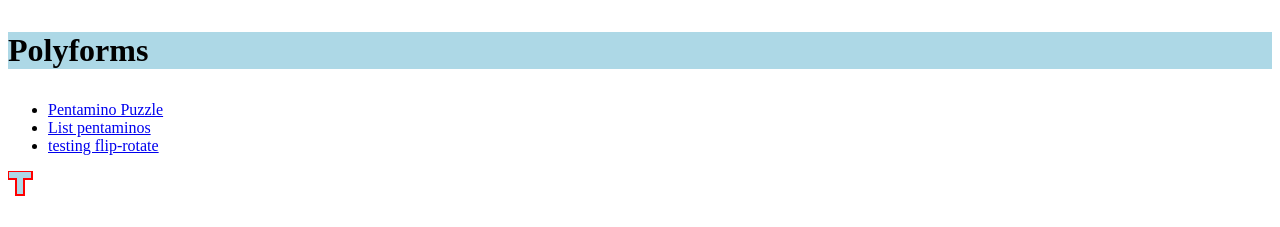
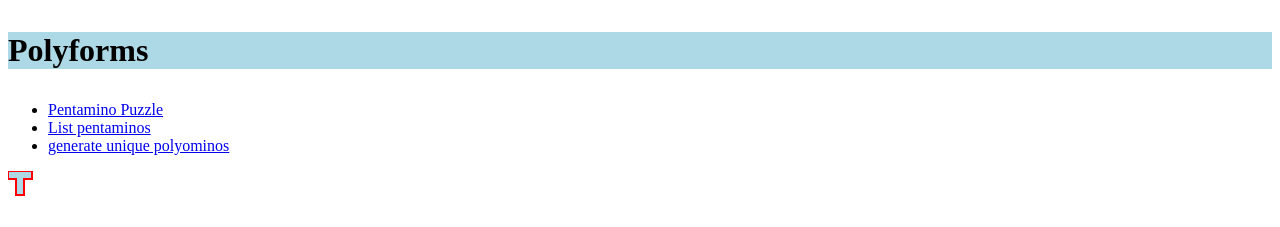
Before and after one commit to cognominal/svelte-wasm-polyforms, a SvelteKit app: page / in a window 1280 px wide. Shown: the top 227 px of the page. Built offline with nearby package versions, Linux system fonts and the light colour scheme.

Commit message:
remove unused page, replace by upcoming one

```diff
--- a/src/routes/+layout.svelte
+++ b/src/routes/+layout.svelte
@@ -3,7 +3,7 @@
 <ul>
   <li><a href="/">Pentamino Puzzle</a></li>
   <li><a href="list-pentaminos">List pentaminos</a></li>
-  <li><a href="flip-rotate">testing flip-rotate</a></li>
+  <li><a href="gen-polyominos">generate unique polyominos</a></li>
 </ul>
 
 <slot/>
--- a/src/routes/flip-rotate/+page.svelte
+++ /dev/null
@@ -1 +0,0 @@
-future flip-rotate tests
```
